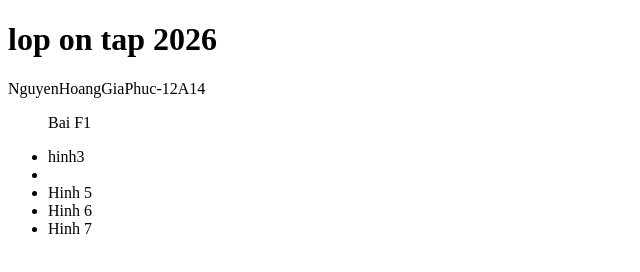
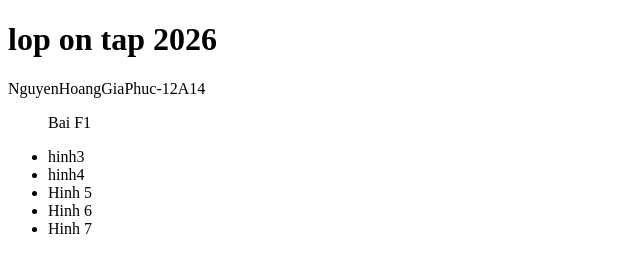
Before and after one commit to phucgia3105-hub/phucgia3105-hub.wordpress.com, a plain HTML site: page index.html in a window 1280 px wide. Shown: the full height of the page, 0-640 px from the left. Drawn offline with Linux system fonts and the light colour scheme.

Commit message:
Update index.html

```diff
--- a/index.html
+++ b/index.html
@@ -10,7 +10,7 @@
     <ol>Bai F1</ol>
     <ul>
       <li><a herf="bài 2/bai1.html">hinh3</a></li>
-      <li></li>
+      <li><a herf="bài 2/bai2.html">hinh4</a></li>
       <li>Hinh 5</li>
       <li>Hinh 6</li>
       <li>Hinh 7</li>
```
